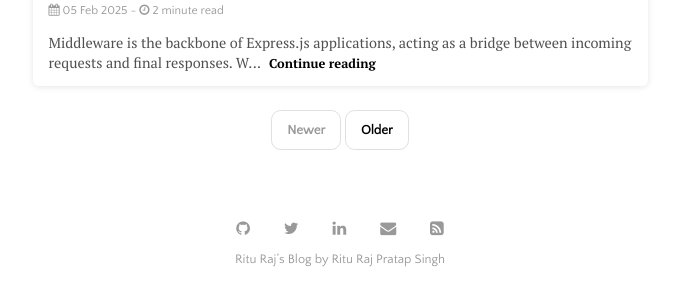
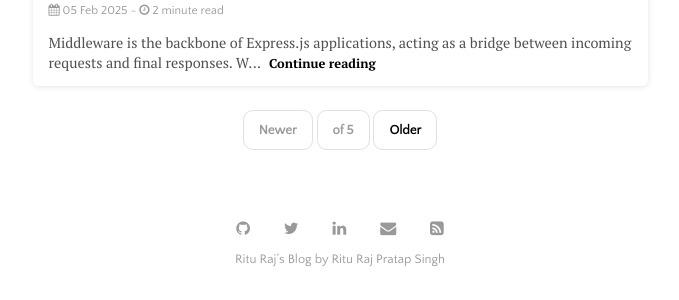
Before and after one commit to theriturajps/theriturajps.github.io, a Jekyll site: the page built from index.html, in a window 1280 px wide. Shown: the part 1467-1767 px from the top of the page, without its empty margins (300-979 px from the left). Built offline with Jekyll 4.4.1, drawn with Linux system fonts in a browser that asks for light colours; the list of posts is cut into pages by our own code.

```diff
--- a/_layouts/home.html
+++ b/_layouts/home.html
@@ -47,6 +47,7 @@ layout: default
   {% else %}
     <span class="pagination-button">{{ site.data.settings.pagination.next_page }}</span>
   {% endif %}
+    <span class="pagination-button">{{ paginator.pages }} of {{ paginator.total_pages }}</span>
   {% if paginator.next_page %}
     <a class="pagination-button pagination-active next" href="{{ site.github.url }}{{ paginator.next_page_path }}">{{ site.data.settings.pagination.previous_page }}</a>
   {% else %}
```
